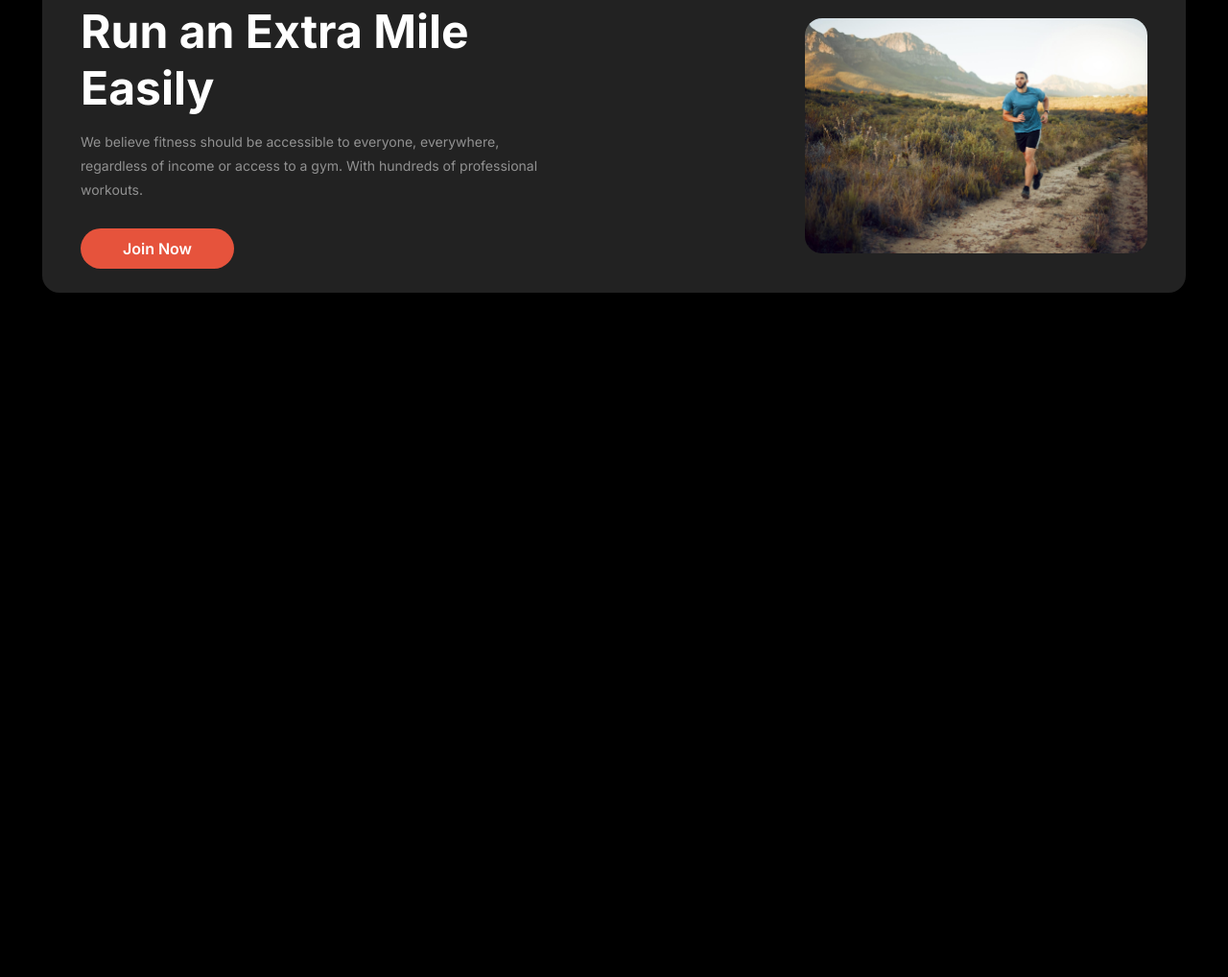
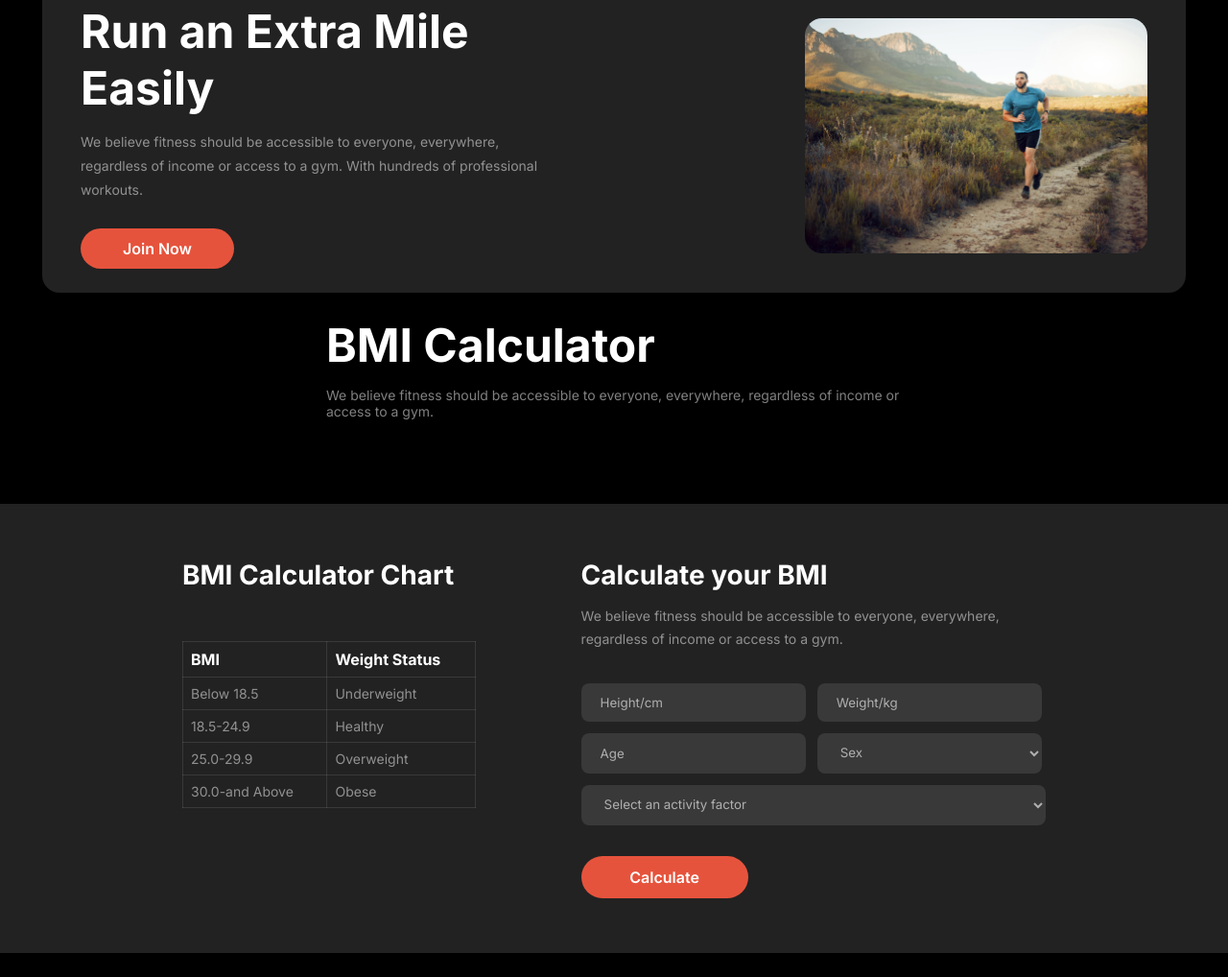
Before and after one commit to Afroza79/assignments-2, a plain HTML site: page index.html in a window 1280 px wide. Shown: the part 1317-2335 px from the top of the page at 96% size. Before the commit the page ends 1647 px from the top, so only its background shows below. Drawn offline with Linux system fonts and the light colour scheme; a web font is replaced by a local one.

Commit message:
added BMI calculator section

```diff
--- a/index.html
+++ b/index.html
@@ -111,6 +111,73 @@
           <div class="right-image"></div>
         </div>
       </section>
+
+      <!-- BMI Calculator -->
+       <section id="bmi-calculator">
+         <div class="bmi-calculator">
+            <div class="heading-content">
+                <h1 class="bmi-calculator-heading">BMI Calculator</h1>
+                <p class="bmi-calculator-content">We believe fitness should be accessible to everyone, everywhere, regardless of income or access to a gym.</p>
+            </div>
+          <div class="bmi-form">
+           <div class="chart">
+             <h1>BMI Calculator Chart</h1>
+             <table>
+                <thead>
+                    <tr>
+                        <th>BMI </th>
+                        <th>Weight Status</th>
+                    </tr>
+                </thead>
+                <tbody>
+                    <tr>
+                        <td>Below 18.5</td>
+                        <td>Underweight</td>
+                    </tr>
+                    <tr>
+                        <td>18.5-24.9</td>
+                        <td>Healthy</td>
+                    </tr>
+                    <tr>
+                        <td>25.0-29.9</td>
+                        <td>Overweight</td>
+                    </tr>
+                    <tr>
+                        <td>30.0-and Above</td>
+                        <td>Obese</td>
+                    </tr>
+                </tbody>
+             </table>
+           </div>
+           <div class="form">
+            <h1>Calculate your BMI</h1>
+            <p>We believe fitness should be accessible to everyone, everywhere, regardless of income or access to a gym. </p>
+            <form>
+                <div class="two-input-1">
+                    <input type="text" placeholder="Height/cm">
+                    <input type="text" placeholder="Weight/kg">
+                </div>
+                <div class="two-input-2">
+                    <input type="text" placeholder="Age">
+                    <select>
+                        <option>Sex</option>
+                        <option value="female">Female</option>
+                        <option value="male">Male</option>
+                      </select>
+                </div>
+                <select class="single-options">
+                    <option>Select an activity factor</option>
+                    <option>1.3</option>
+                    <option>1.5</option>
+                    <option>1.7</option>
+                    <option>1.9</option>
+                  </select>
+                    <button type="submit">Calculate</button>
+            </form>
+           </div>
+          </div>
+         </div>
+       </section>
     </main>
     <footer></footer>
   </body>
--- a/style.css
+++ b/style.css
@@ -261,6 +261,105 @@ header {
   background-color: rgb(230, 83, 60);
 }
 
+/* BMI Calculator */
+
+.bmi-calculator-heading {
+  color: rgb(255, 255, 255);
+  font-size: 48px;
+  margin-bottom: 14px;
+}
+.bmi-calculator-content {
+  color: rgba(255, 255, 255, 0.5);
+  font-size: 14px;
+}
+.heading-content {
+  width: 600px;
+  margin: 0 auto;
+  margin-bottom: 88px;
+}
+.bmi-form {
+  background: rgb(34, 34, 34);
+  padding: 57px 190px 57px 190px;
+  margin-bottom: 25px;
+  display: flex;
+  justify-content: space-between;
+  gap: 110px;
+}
+.bmi-form h1 {
+  font-size: 28px;
+  color: rgb(255, 255, 255);
+}
+.chart {
+  width: 50%;
+}
+.chart table {
+  border-collapse: collapse;
+  width: 100%;
+  margin-top: 52px;
+}
+.chart td,
+th {
+  border: 1px solid rgba(255, 255, 255, 0.1);
+  text-align: left;
+  padding: 8px;
+}
+.chart th {
+  color: rgb(255, 255, 255);
+  font-size: 16px;
+}
+.chart td {
+  color: rgba(255, 255, 255, 0.5);
+  font-size: 14px;
+}
+.form h1 {
+  margin-bottom: 14px;
+}
+.form p {
+  color: rgba(255, 255, 255, 0.5);
+  font-size: 14px;
+  line-height: 24px;
+  margin-bottom: 34px;
+}
+.form input,
+select {
+  border-radius: 8px;
+  background: rgba(255, 255, 255, 0.1);
+  padding: 12px 40px 12px 20px;
+  margin-right: 4px;
+  margin-bottom: 12px;
+  border: none;
+  outline: none;
+  width: 100%;
+}
+.single-options {
+  width: 100%;
+}
+.two-input-1,
+.two-input-2 {
+  display: flex;
+  gap: 8px;
+}
+.form select,
+input::placeholder {
+  color: rgba(255, 255, 255, 0.6);
+}
+.form select option {
+  background-color: #646464;
+}
+.form button {
+  border-radius: 2.5rem;
+  border: none;
+  outline: none;
+  cursor: pointer;
+  color: rgb(255, 255, 255);
+  font-size: 16px;
+  font-weight: 600;
+  width: 174px;
+  height: 44px;
+  background-color: rgb(230, 83, 60);
+  margin-top: 20px;
+}
+
 /* Responsive */
 @media only screen and (max-width: 576px) {
   header {
@@ -358,7 +457,7 @@ header {
   }
   .left-content h1 {
     font-size: 32px;
-    width: 78%;
+    width: 100%;
   }
   .left-content p {
     width: 100%;
@@ -372,6 +471,9 @@ header {
   .right-image {
     width: 100%;
     height: 170px;
+  }
+  .bmi-form{
+    flex-direction: column;
   }
 }
 
@@ -398,7 +500,7 @@ header {
     padding: 57px 44px 0px 44px;
   }
   .left-content h1 {
-    width: 70%;
+    width: 58%;
   }
   .left-content button {
     width: 160px;
```
